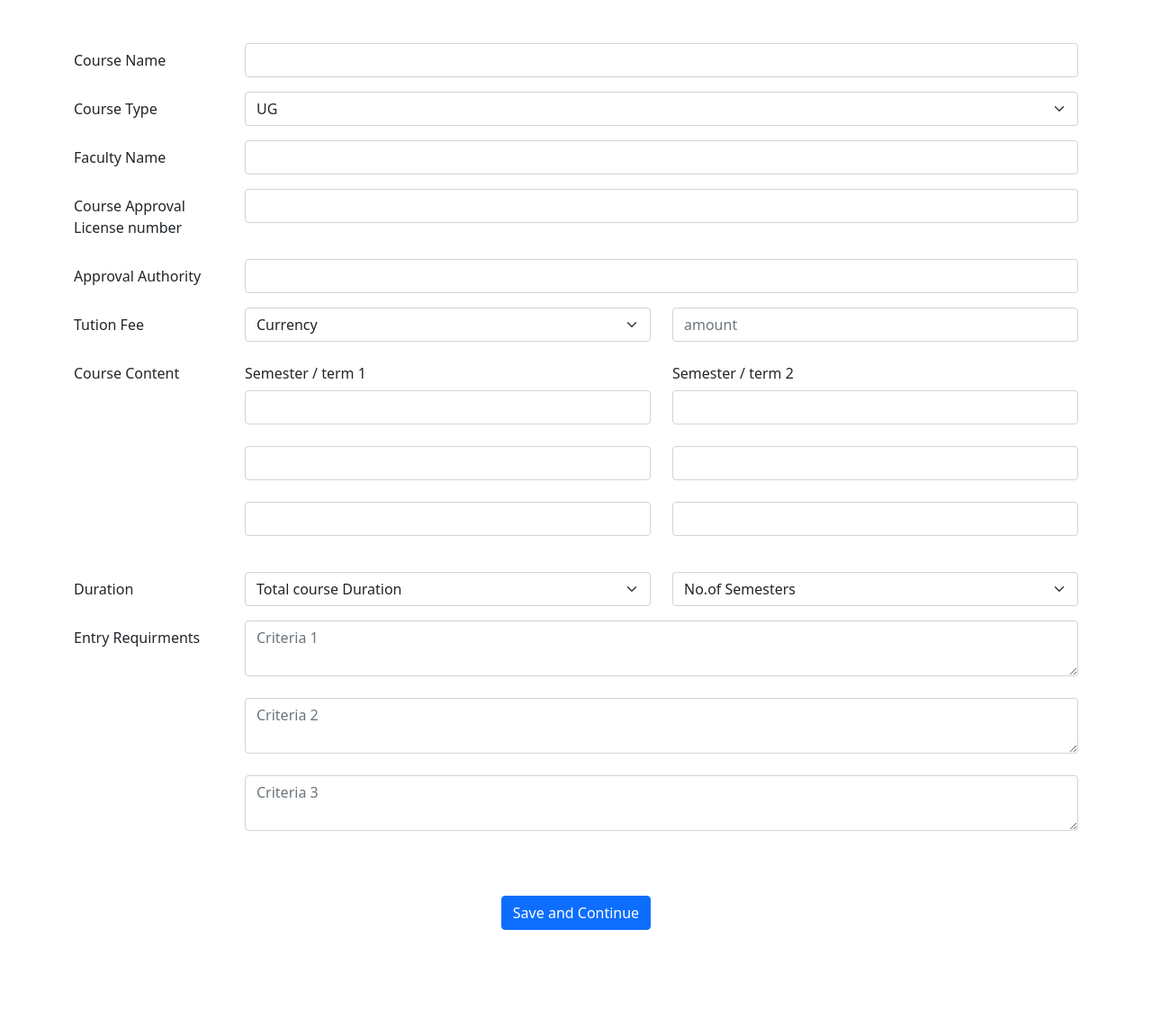
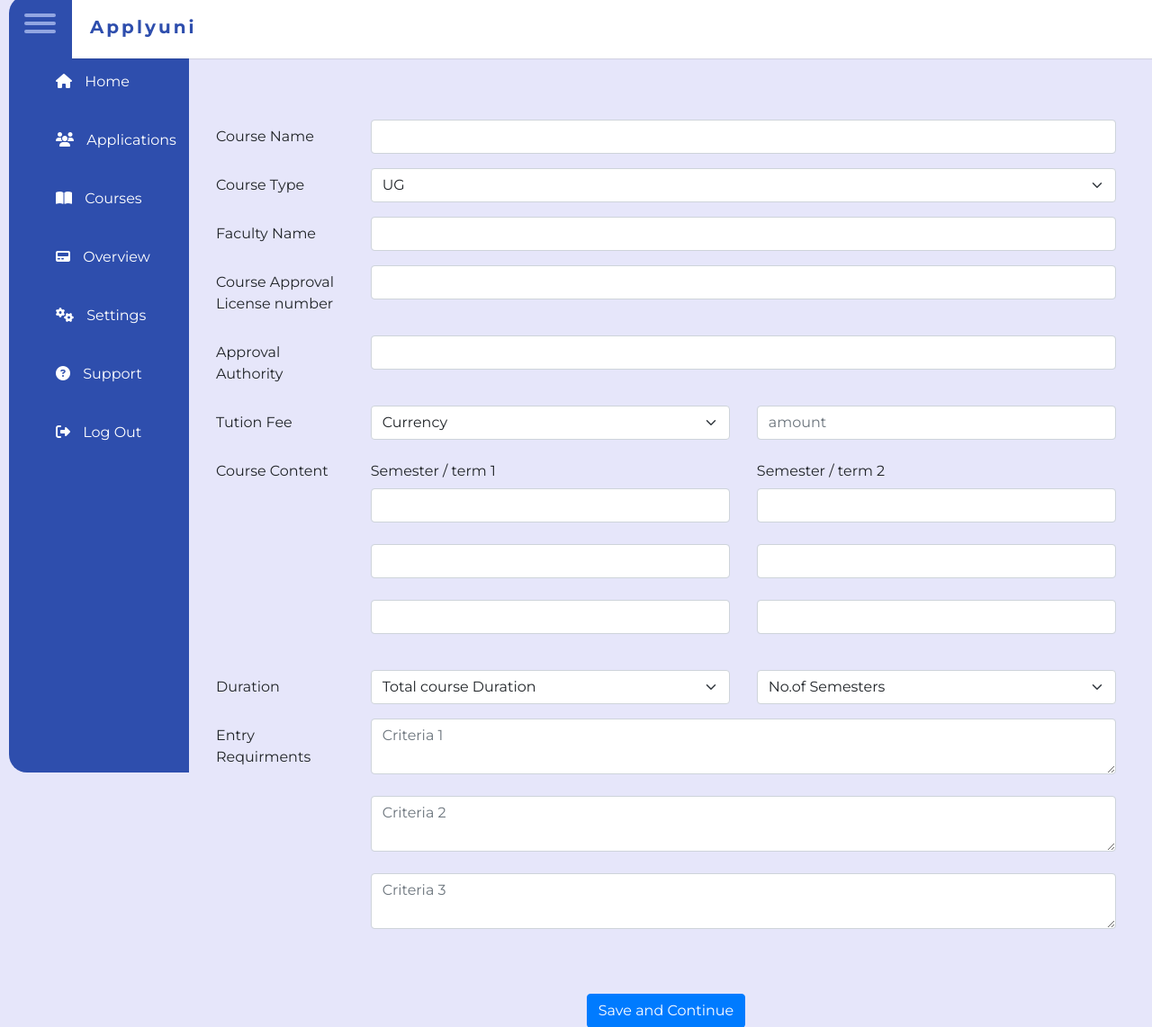
Before and after one commit to Harsha2001-creater/project_2020, a Django app: page /universityportal in a window 1280 px wide. Shown: the top 1142 px of the page at 90% size. Before the commit the page ends 1034 px from the top, so only its background shows below. Run offline with Django 3.2, Linux system fonts and the light colour scheme; some libraries are stand-ins or nearby versions.

Commit message:
urls and navbar

```diff
--- a/applyuni/Portal/models/studentinfo.py
+++ b/applyuni/Portal/models/studentinfo.py
@@ -11,7 +11,7 @@ class Student(models.Model):
     Phonenumber= models.CharField(max_length=50)
     Password = models.CharField(max_length=500)
     Confirmpassword = models.CharField(max_length=500)
-    temp_pass= models.CharField(max_length=500,null= True)
+    #temp_pass= models.CharField(max_length=500,null= True)
 
     def __str__(self):
         return self.Firstname
--- a/applyuni/Portal/templates/University_portal/newcourse.html
+++ b/applyuni/Portal/templates/University_portal/newcourse.html
@@ -16,6 +16,7 @@
     <title>Hello, world!</title>
   </head>
   <body>
+    {% extends "University_portal/universitynav.html" %} {% block content %}
     <form action="/universityportal" method="POST">
       {% csrf_token %}
     <div class="container  rounded mt-5" >
@@ -405,5 +406,6 @@
     <script src="https://cdn.jsdelivr.net/npm/@popperjs/core@2.5.4/dist/umd/popper.min.js" integrity="sha384-q2kxQ16AaE6UbzuKqyBE9/u/KzioAlnx2maXQHiDX9d4/zp8Ok3f+M7DPm+Ib6IU" crossorigin="anonymous"></script>
     <script src="https://cdn.jsdelivr.net/npm/bootstrap@5.0.0-beta1/dist/js/bootstrap.min.js" integrity="sha384-pQQkAEnwaBkjpqZ8RU1fF1AKtTcHJwFl3pblpTlHXybJjHpMYo79HY3hIi4NKxyj" crossorigin="anonymous"></script>
     -->
+    {% endblock %}
   </body>
 </html>
--- a/applyuni/Portal/templates/University_portal/university_settings.html
+++ b/applyuni/Portal/templates/University_portal/university_settings.html
@@ -491,9 +491,9 @@
                     <p class="card-text" name="Password" >New Password</p>
                     <input type="password" class="form-control" name="Confirmpassword"> <br>
                     <p class="card-text" name="Confirmpassword" >Confirm Password</p>
-                    <input type="password" class="form-control" name="Confirmpassword"> <br>
+                    <input type="password" class="form-control" name="Confirmpassword1"> <br>
                     <div class="text-center mt-5">
-                      <a class="btn btn-primary" href="/unisettings">Reset</a>
+                      <!--<a class="btn btn-primary" href="/unisettings">Reset</a>-->
                     </div>
                     <div class="">
                     {% if error %}
--- a/applyuni/Portal/templates/University_portal/universitynav.html
+++ b/applyuni/Portal/templates/University_portal/universitynav.html
@@ -234,8 +234,8 @@ margin-left: 70px;
               </a>
 
               <ul class="dropdown-menu" aria-labelledby="dropdownMenuLink">
-                <li><a class="dropdown-item" href="#">Add Course</a></li><!--universityportal-->
-                <li><a class="dropdown-item" href="/courses">View Courses</a></li>
+                <li><a class="dropdown-item" href="universityportal">Add Course</a></li><!--universityportal-->
+                <li><a class="dropdown-item" href="?">View Courses</a></li>
                  </ul>
             </div>
           </li>
@@ -244,7 +244,7 @@ margin-left: 70px;
           <span class="title">Overview</span>
           </a></li>
           <li>
-            <a href="#"><!--unisettings-->
+            <a href="/unisettings"><!--unisettings-->
               <span class="icon"><i class="fas fa-cogs"></i></span>
               <span class="title">Settings</span>
               </a>
--- a/applyuni/Portal/views/temp_pass.py
+++ b/applyuni/Portal/views/temp_pass.py
@@ -50,7 +50,7 @@ class tempvalidator(View):
             print("nanda")
             student.Password=make_password(Password)
             student.Confirmpassword=make_password(Confirmpassword)
-            student.temp_pass=None
+            #student.temp_pass=None
             student.register()
             print(student.Password)
             return render(request,'login/studentlogin.html')
--- a/applyuni/Portal/views/unimediator.py
+++ b/applyuni/Portal/views/unimediator.py
@@ -129,7 +129,7 @@ class Unisettings(View):
         a=university1.Password
         Password=request.POST.get('Password')
         Confirmpassword=request.POST.get('Confirmpassword')
-        Confirmpassword1=request.POST.get('Confirmpassword')
+        Confirmpassword1=request.POST.get('Confirmpassword1')
         error_message=None
         flag=check_password(Password,a)
 
```
Also changed, not shown: applyuni/Portal/admin.py (line endings or trailing spaces), applyuni/Portal/migrations/0026_remove_student_temp_pass.py (added), applyuni/db.sqlite3.
